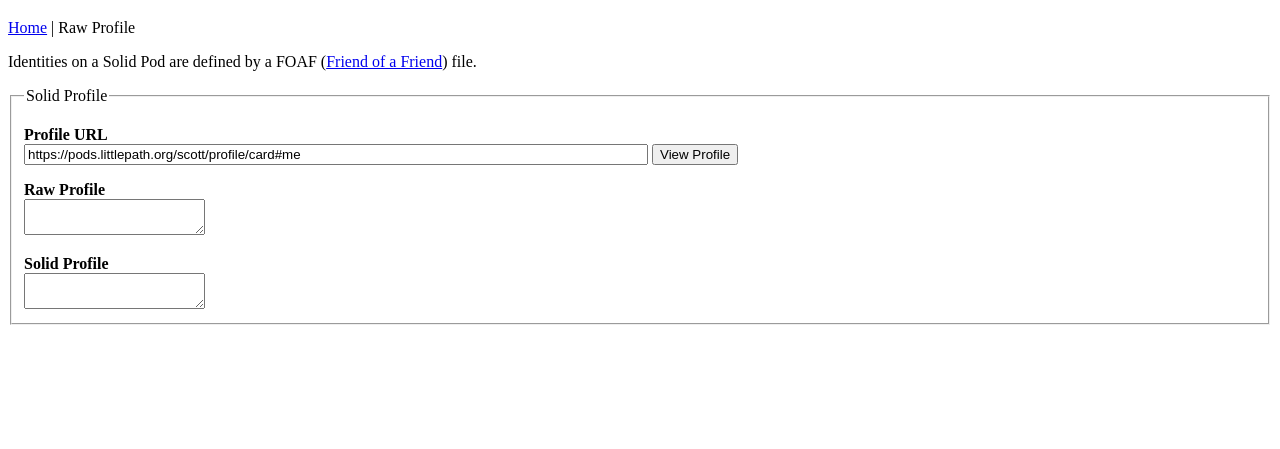
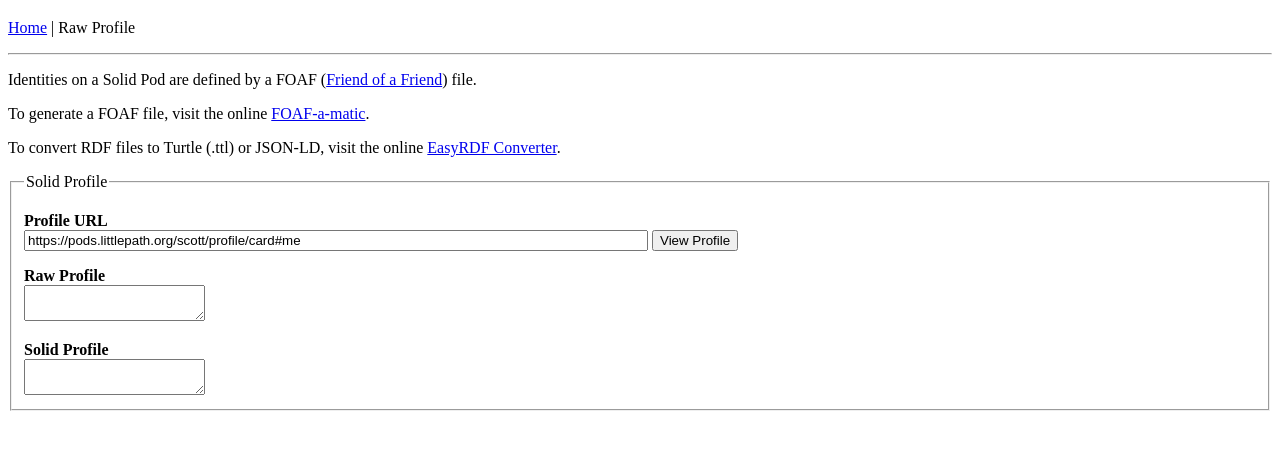
Before and after one commit to ThirstyHead/solid-profile, a website built with Parcel: page www/raw.html in a window 1280 px wide. Shown: the part 61-510 px from the top of the page. Built offline with nearby package versions, Linux system fonts and the light colour scheme.

Commit message:
added examples in rdf and ttl

```diff
--- a/www/raw.html
+++ b/www/raw.html
@@ -33,7 +33,11 @@
   <body>
     <h1>Raw Profile</h1>
     <p><a href="index.html">Home</a> | Raw Profile</p>
+    <hr>
+
     <p>Identities on a Solid Pod are defined by a FOAF (<a href="http://xmlns.com/foaf/spec/">Friend of a Friend</a>) file.</p>
+    <p>To generate a FOAF file, visit the online <a href="http://ldodds.com/foaf/foaf-a-matic.html">FOAF-a-matic</a>.</p>
+    <p>To convert RDF files to Turtle (.ttl) or JSON-LD, visit the online <a href="https://www.easyrdf.org/converter">EasyRDF Converter</a>.</p>
 
     <form name='solid-profile'>
       <fieldset>
```
Also changed, not shown: www/edit.html (+1 -0 lines), dist/edit.html, dist/raw.html, 2 other files.
